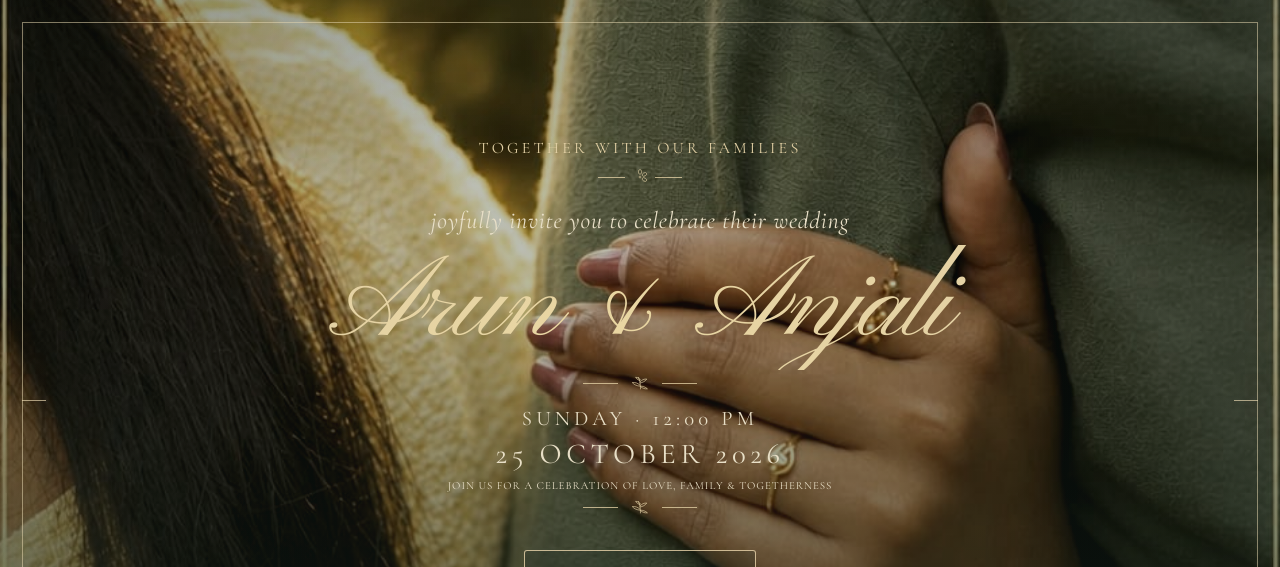
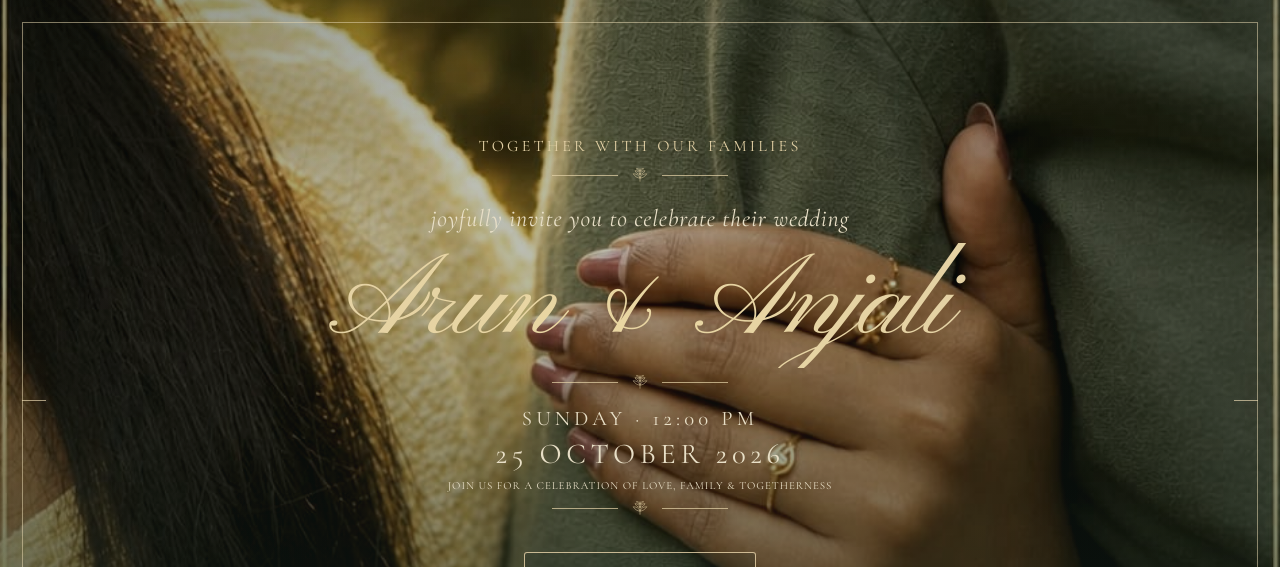
Before and after one commit to AKHILMG3/wed, a React (Vite) app in the folder Wedding_Invitation/: page / in a window 1280 px wide. Shown: the top 567 px of the page. Built offline with nearby package versions, Linux system fonts and the light colour scheme; no server answers; the database is empty.

Commit message:
update project

```diff
--- a/Wedding_Invitation/src/App.jsx
+++ b/Wedding_Invitation/src/App.jsx
@@ -23,6 +23,26 @@ function getWishSubmitErrorMessage(error) {
     return "Supabase denied this wish. Check the wedding_wishes insert policy and permissions.";
   }
   return wedding.copy.wishSubmitError;
+}
+
+function CoverDivider({ variant }) {
+  return (
+    <div className={`cover__ornament cover__ornament--${variant}`} aria-hidden="true">
+      <span className="cover__ornament-line" />
+      <svg viewBox="0 0 48 24" fill="none">
+        <g stroke="currentColor" strokeWidth=".8" strokeLinecap="round" strokeLinejoin="round">
+          <path d="M24 22C24 15 24 8 24 2" />
+          <path d="M24 17C19 17 16 14 13 10C18 10 22 12 24 16" />
+          <path d="M24 17C29 17 32 14 35 10C30 10 26 12 24 16" />
+          <path d="M24 11C20 11 17.5 8 16 5C20 5 23 7.5 24 10" />
+          <path d="M24 11C28 11 30.5 8 32 5C28 5 25 7.5 24 10" />
+          <path d="M24 6C21 5.5 19 3.5 18.5 1.5C21.5 1.5 23 3.2 24 5" />
+          <path d="M24 6C27 5.5 29 3.5 29.5 1.5C26.5 1.5 25 3.2 24 5" />
+        </g>
+      </svg>
+      <span className="cover__ornament-line" />
+    </div>
+  );
 }
 
 function getCountdown() {
@@ -260,32 +280,20 @@ function App() {
         <div className="cover__rule" aria-hidden="true" />
         <div className="cover__content">
           <p className="eyebrow cover__eyebrow">{wedding.copy.coverEyebrow}</p>
-          <div className="cover__ornament cover__ornament--flower" aria-hidden="true">
-            <span className="cover__ornament-line" />
-            <svg viewBox="0 0 24 24"><g fill="none" stroke="currentColor" strokeWidth=".8"><ellipse cx="12" cy="5.2" rx="2.1" ry="3.2" /><ellipse cx="12" cy="5.2" rx="2.1" ry="3.2" transform="rotate(60 12 12)" /><ellipse cx="12" cy="5.2" rx="2.1" ry="3.2" transform="rotate(120 12 12)" /><circle cx="12" cy="12" r="1.25" /></g></svg>
-            <span className="cover__ornament-line" />
-          </div>
+          <CoverDivider variant="flower" />
           <p className="cover__invitation">joyfully invite you to celebrate their wedding</p>
           <h1 className="cover__names shine">Arun &amp; Anjali</h1>
           <span className="cover__ampersand" aria-hidden="true">&</span>
-          <div className="cover__ornament cover__ornament--sprig" aria-hidden="true">
-            <span className="cover__ornament-line" />
-            <svg viewBox="0 0 42 20"><g fill="none" stroke="currentColor" strokeWidth=".85" strokeLinecap="round" strokeLinejoin="round"><path d="M21 17.5C21 12.5 20.5 7.8 18.5 3"/><path d="M20 14C16.5 13.7 13 12.3 10.5 9.5c3.7-.5 6.8.5 9.5 3"/><path d="M20.5 10C24 9.4 27 7.8 29 5c-3.4-.2-6.5.9-8.5 3.7"/><path d="M20.5 7C18 6.2 16 4.9 14.8 2.8c2.8 0 4.9 1.2 6 3.2"/><path d="M21 14C24.2 14 27.3 15.2 29.8 17.4c-3.3.4-6.3-.6-8.8-2.8"/></g></svg>
-            <span className="cover__ornament-line" />
-          </div>
+          <CoverDivider variant="sprig" />
           <p className="cover__date"><span>SUNDAY &#183; 12:00 PM</span><span>25 OCTOBER 2026</span></p>
           <p className="cover__motto">JOIN US FOR A CELEBRATION OF LOVE, FAMILY &amp; TOGETHERNESS</p>
-          <div className="cover__ornament cover__ornament--sprig cover__ornament--bottom" aria-hidden="true">
-            <span className="cover__ornament-line" />
-            <svg viewBox="0 0 42 20"><g fill="none" stroke="currentColor" strokeWidth=".85" strokeLinecap="round" strokeLinejoin="round"><path d="M21 17.5C21 12.5 20.5 7.8 18.5 3"/><path d="M20 14C16.5 13.7 13 12.3 10.5 9.5c3.7-.5 6.8.5 9.5 3"/><path d="M20.5 10C24 9.4 27 7.8 29 5c-3.4-.2-6.5.9-8.5 3.7"/><path d="M20.5 7C18 6.2 16 4.9 14.8 2.8c2.8 0 4.9 1.2 6 3.2"/><path d="M21 14C24.2 14 27.3 15.2 29.8 17.4c-3.3.4-6.3-.6-8.8-2.8"/></g></svg>
-            <span className="cover__ornament-line" />
-          </div>
+          <CoverDivider variant="bottom" />
           <button className="open-button" onClick={openInvite} type="button"><span>{wedding.copy.openButton}</span><ArrowDown size={15} /></button>
         </div>
       </section>
 
       <section className="welcome section reveal" id="welcome">
-        <div className="section-flower" aria-hidden="true">âœ³</div>
+        <div className="section-flower" aria-hidden="true">✳</div>
         <p className="eyebrow">{wedding.copy.welcomeEyebrow}</p>
         <h2>{wedding.copy.welcomeHeading}</h2>
         <p className="welcome__names">{coupleName}</p>
--- a/Wedding_Invitation/src/invitation.css
+++ b/Wedding_Invitation/src/invitation.css
@@ -61,7 +61,7 @@ button:focus-visible, a:focus-visible { outline: 2px solid var(--sage-deep); out
 .open-button:hover svg { transform: translateY(3px); }
 .cover__side-note { position: absolute; top: calc(100svh - 14rem); right: 3rem; bottom: auto; margin: 0; color: rgba(255,250,241,.68); font-size: .56rem; letter-spacing: .15em; text-transform: uppercase; writing-mode: vertical-rl; }
 .welcome { position: relative; display: grid; min-height: 100svh; align-content: center; justify-items: center; padding-top: 8rem; padding-bottom: 8rem; text-align: center; background-color: var(--paper); background-image: radial-gradient(rgba(180,139,83,.16) .7px, transparent .7px); background-size: 18px 18px; }
-.section-flower { margin-bottom: 1.15rem; color: var(--sage-deep); font-size: 1.25rem; }
+.section-flower { margin-bottom: 1.15rem; color: #a87370; font-size: 1.8rem; line-height: 1; }
 .welcome h2, .story h2, .gallery-heading h2, .venue h2, .closing h2 { margin: 1rem 0; font-family: var(--serif); font-size: 3.5rem; font-weight: 400; line-height: .98; }
 .welcome__names { margin: .8rem 0 1.5rem; color: var(--sage-deep); font-family: var(--serif); font-size: 1.65rem; font-style: normal; font-weight: 400; letter-spacing: normal; }
 .welcome__message { max-width: 530px; margin: 0 auto; color: var(--muted); font-family: var(--serif); font-size: 1.4rem; line-height: 1.5; }
@@ -334,14 +334,11 @@ body { font-size: 16px; }
 .cover__names { max-width: 100%; margin: .6rem auto 0; color: #E2D0A5; background: linear-gradient(105deg, #E2D0A5 0%, #E9D6A2 46%, #E2D0A5 100%); background-clip: text; -webkit-background-clip: text; font-family: "Edwardian Script ITC", "Pinyon Script", cursive; font-size: clamp(3.05rem, 11.2vw, 7.25rem); font-weight: 400; letter-spacing: -.025em; line-height: 1.08; white-space: nowrap; -webkit-text-fill-color: transparent; }
 .cover .shine { color: #E2D0A5; background: linear-gradient(105deg, #E2D0A5 0%, #E9D6A2 46%, #E2D0A5 100%); background-clip: text; -webkit-background-clip: text; -webkit-text-fill-color: transparent; }
 .cover__ampersand { display: none; }
-.cover__ornament { display: flex; align-items: center; justify-content: center; gap: .38rem; color: #E2D0A5; line-height: 1; }
-.cover__ornament-line { display: block; width: 27px; height: 1px; flex: 0 0 27px; background: rgba(226, 208, 165, .78); }
-.cover__ornament svg { display: block; overflow: visible; }
+.cover__ornament { display: flex; width: min(176px, 46vw); align-items: center; justify-content: center; gap: .45rem; color: #E2D0A5; line-height: 1; }
+.cover__ornament-line { display: block; height: 1px; flex: 1 1 auto; background: rgba(226, 208, 165, .72); }
+.cover__ornament svg { display: block; width: 30px; height: 18px; flex: 0 0 30px; overflow: visible; }
 .cover__ornament--flower { margin: .45rem auto .7rem; }
-.cover__ornament--flower svg { width: 18px; height: 18px; }
-.cover__ornament--sprig { gap: .32rem; margin: .3rem auto .1rem; }
-.cover__ornament--sprig .cover__ornament-line { width: 35px; flex-basis: 35px; }
-.cover__ornament--sprig svg { width: 33px; height: 16px; }
+.cover__ornament--sprig { margin: .3rem auto .1rem; }
 .cover__ornament--bottom { margin: .35rem auto 0; }
 .cover__date { display: flex; flex-direction: column; gap: .28rem; margin: 1rem 0 0; color: #E8DFC7; font-family: "Cormorant Garamond", Georgia, serif; font-size: clamp(1.28rem, 2.4vw, 1.8rem); font-weight: 400; letter-spacing: .17em; line-height: 1.2; text-transform: uppercase; }
 .cover__date span { margin: 0; color: #E8DFC7; font-family: "Cormorant Garamond", Georgia, serif; font-size: .72em; font-weight: 400; letter-spacing: .2em; }
```
